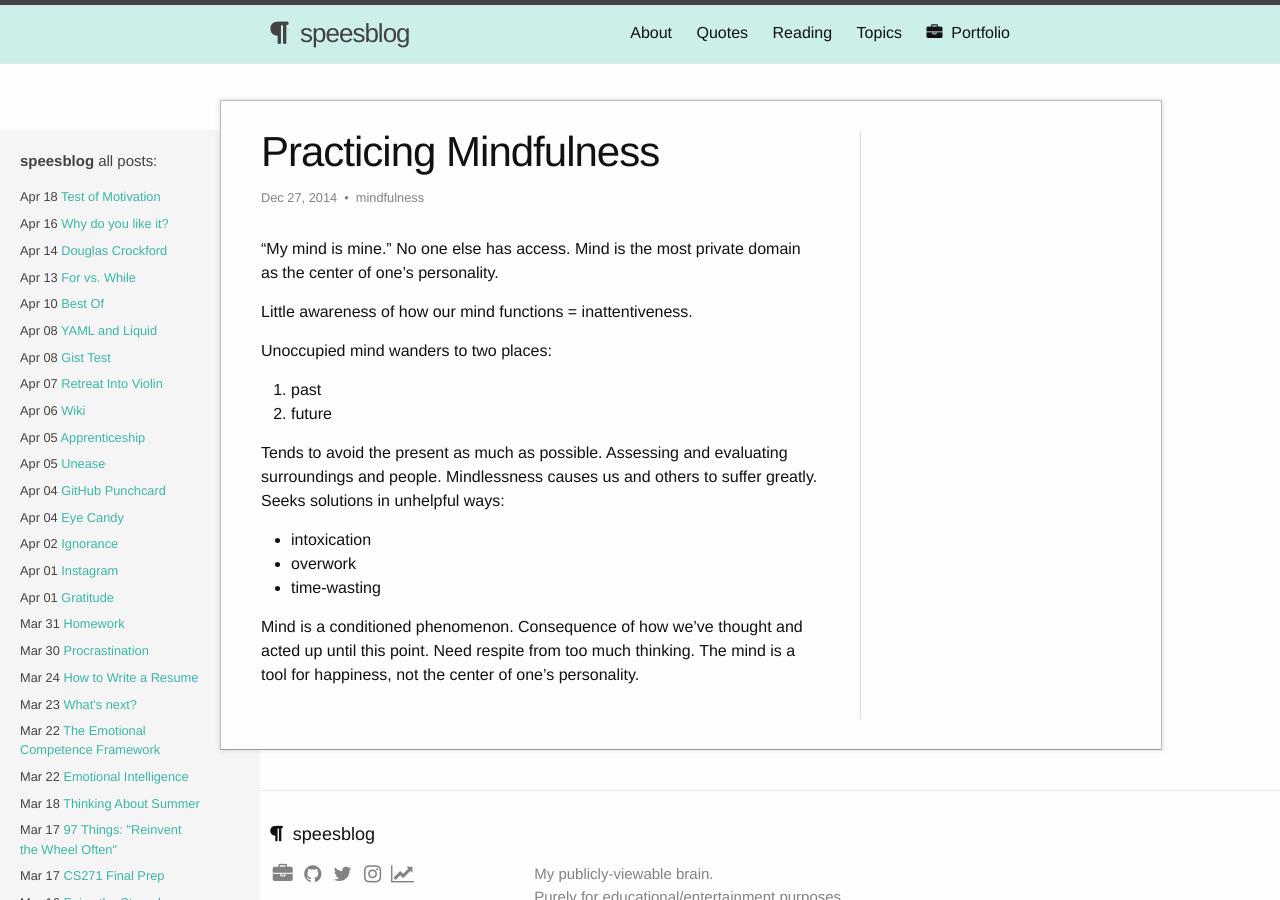
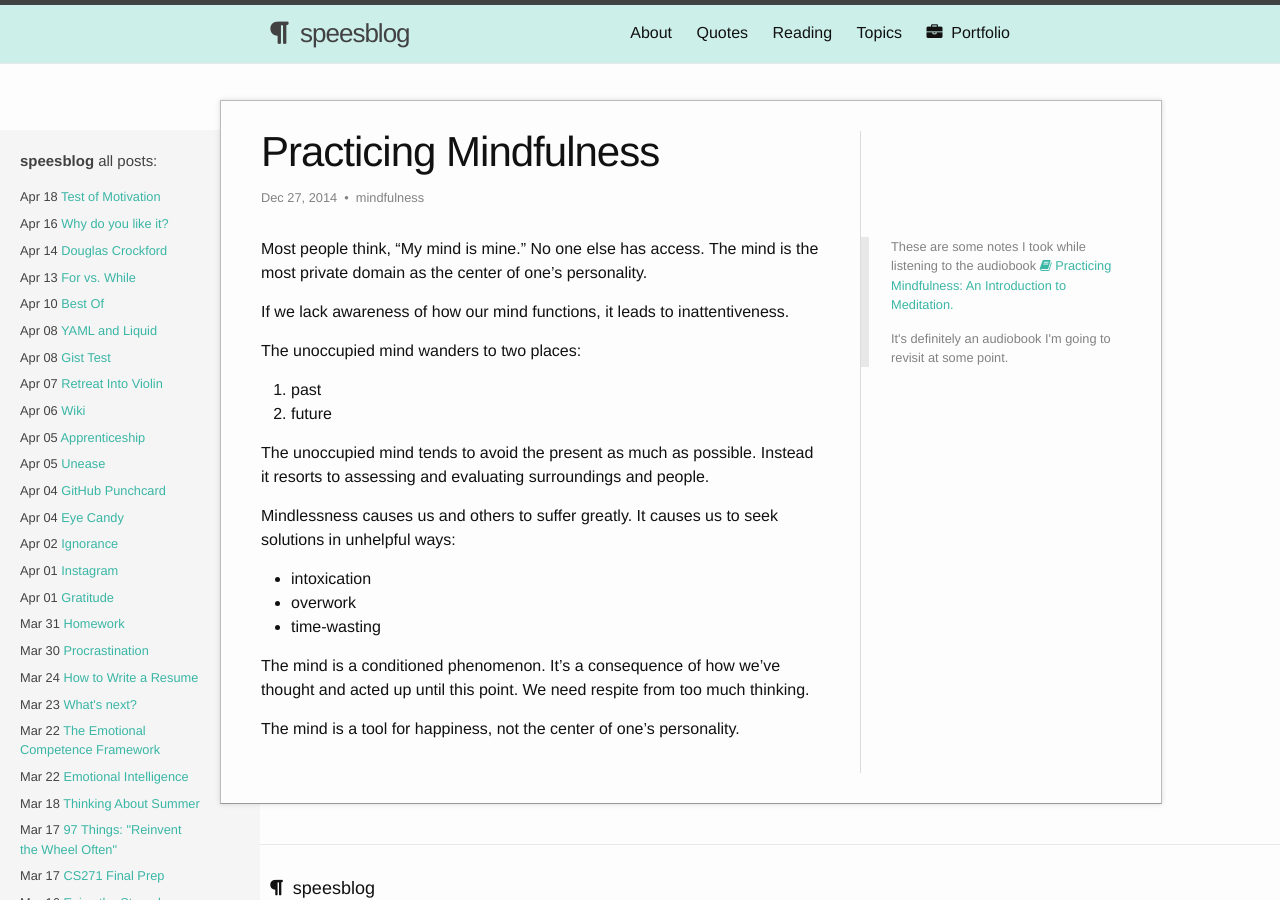
Before and after one commit to shelbyspees/speesblog, a Jekyll site: the page built from _posts/2014-12-27-practicing-mindfulness.md, in a window 1280 px wide and 900 px high. Built offline with Jekyll 4.4.1, drawn with Linux system fonts in a browser that asks for light colours; nearby versions of some CDN libraries.

Commit message:
Update post

```diff
--- a/_posts/2014-12-27-practicing-mindfulness.md
+++ b/_posts/2014-12-27-practicing-mindfulness.md
@@ -3,19 +3,29 @@ layout: post
 title: Practicing Mindfulness
 category: mindfulness
 ---
-"My mind is mine." No one else has access. Mind is the most private domain as the center of one's personality.
 
-Little awareness of how our mind functions = inattentiveness.
+<aside>
+	<p>These are some notes I took while listening to the audiobook <a href="http://www.audible.com/pd/Self-Development/Practicing-Mindfulness-An-Introduction-to-Meditation-Audiobook/B00DDVQQLA"><i class="fa fa-book"></i> Practicing Mindfulness: An Introduction to Meditation.</a></p>
+	<p>It's definitely an audiobook I'm going to revisit at some point.</p>
+</aside>
 
-Unoccupied mind wanders to two places:
+Most people think, "My mind is mine." No one else has access. The mind is the most private domain as the center of one's personality.
+
+If we lack awareness of how our mind functions, it leads to inattentiveness.
+
+The unoccupied mind wanders to two places:
 
 1. past
 2. future
 
-Tends to avoid the present as much as possible. Assessing and evaluating surroundings and people. Mindlessness causes us and others to suffer greatly. Seeks solutions in unhelpful ways:
+The unoccupied mind tends to avoid the present as much as possible. Instead it resorts to assessing and evaluating surroundings and people.
+
+Mindlessness causes us and others to suffer greatly. It causes us to seek solutions in unhelpful ways:
 
 * intoxication
 * overwork
 * time-wasting
 
-Mind is a conditioned phenomenon. Consequence of how we've thought and acted up until this point. Need respite from too much thinking. The mind is a tool for happiness, not the center of one's personality.
+The mind is a conditioned phenomenon. It's a consequence of how we've thought and acted up until this point. We need respite from too much thinking.
+
+The mind is a tool for happiness, not the center of one's personality.
```
